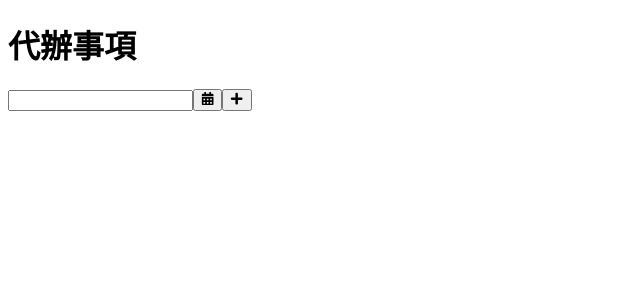
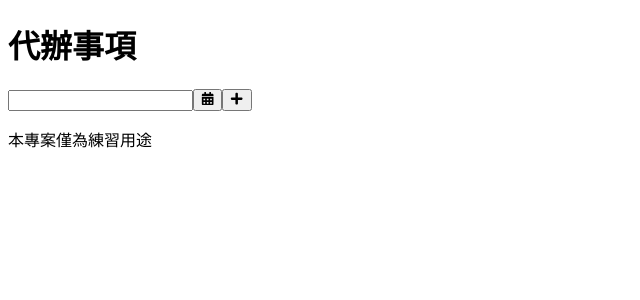
Before and after one commit to abc19wwwww/todolist-react, a Next.js app: page / in a window 1280 px wide. Shown: the top 300 px of the page, without its empty margins (0-640 px from the left). Built offline with nearby package versions, Linux system fonts and the light colour scheme.

Commit message:
加上聲明文字

```diff
--- a/pages/index.js
+++ b/pages/index.js
@@ -51,7 +51,7 @@ export default function Home() {
         <meta name="viewport" content="width=device-width, initial-scale=1" />
         <link rel="icon" href="/favicon.ico" />
       </Head>
-      <main>
+      <main className="d-flex flex-column">
         <div className="container">
           {/* title */}
           <div className="title">
@@ -103,6 +103,7 @@ export default function Home() {
             </div>
           </div>
         </div>
+        <p className="statement">本專案僅為練習用途</p>
       </main>
     </>
   );
--- a/styles/globals.scss
+++ b/styles/globals.scss
@@ -79,6 +79,10 @@ main {
       }
     }
   }
+  .statement {
+    position: absolute;
+    bottom: -10px;
+  }
 }
 
 // 月曆選則器樣式 ==========
```
